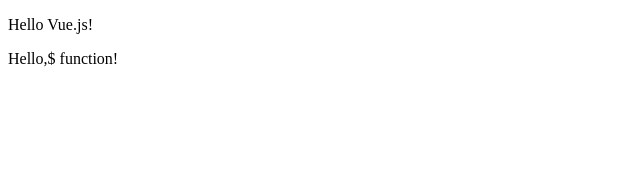
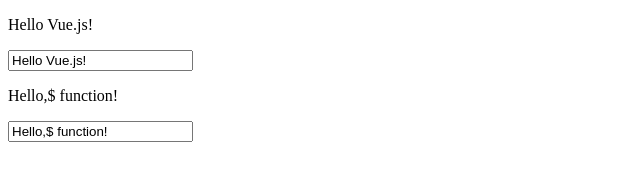
Before and after one commit to guili618/vue_projects, a plain HTML site: page chapter 1/index.html in a window 1280 px wide. Shown: the whole page, without its empty margins (0-640 px from the left). Drawn offline with nearby package versions, Linux system fonts and the light colour scheme.

Commit message:
模板文本插值

```diff
--- a/chapter 1/index.html
+++ b/chapter 1/index.html
@@ -10,10 +10,12 @@
 
 	<div id="root">
 		<p>{{ messages }}</p>
+		<input v-model="messages"/>
 	</div>
 
 	<div id="root2">
-		<p>{{ messages }}</p>
+		<p>{{ messages2 }}</p>
+		<input v-model="messages2"/>
 	</div>
 
 	<script >
--- a/chapter 1/main.js
+++ b/chapter 1/main.js
@@ -12,7 +12,7 @@ var app = new Vue({
 var app2 = new Vue({
     data () {
         return {
-            messages:'Hello,$ function!'
+            messages2:'Hello,$ function!'
         }
     },
 })
```
